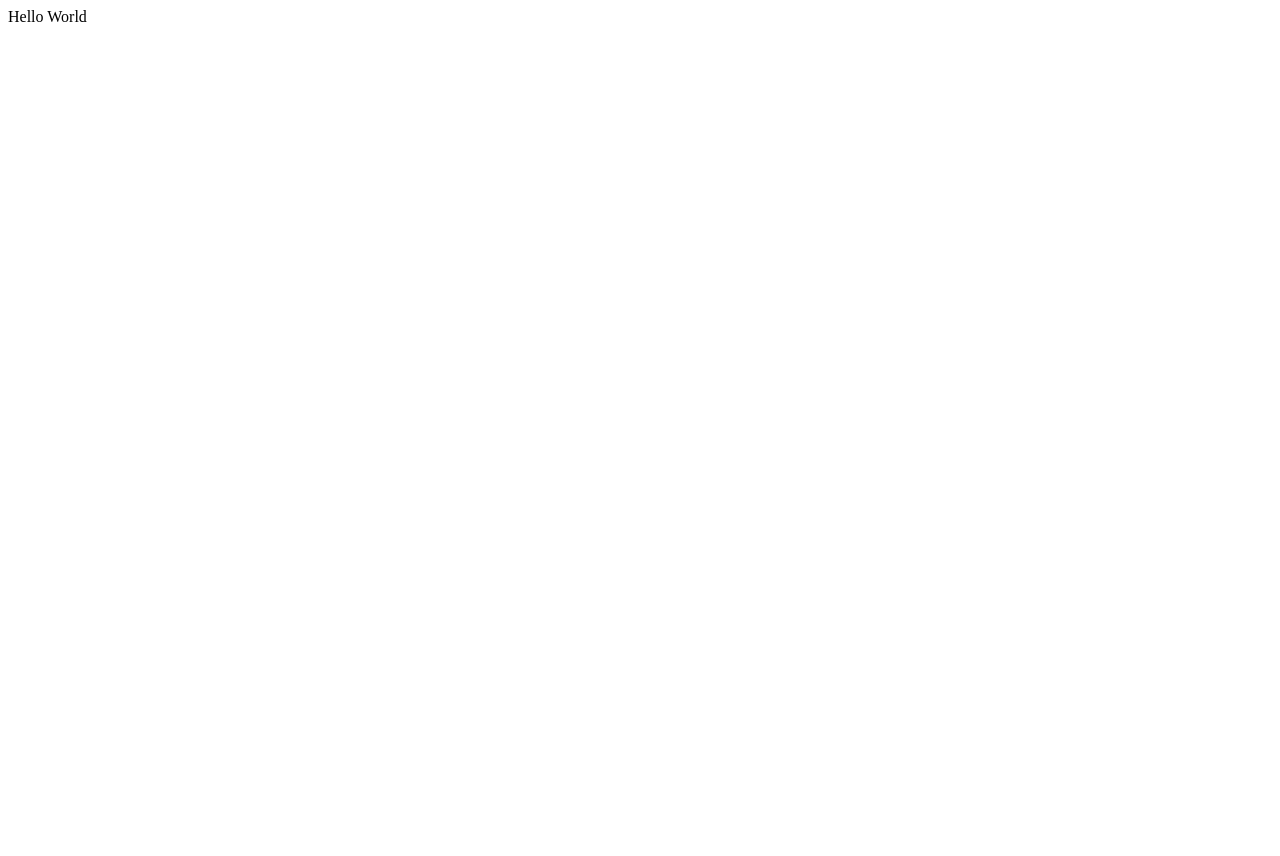
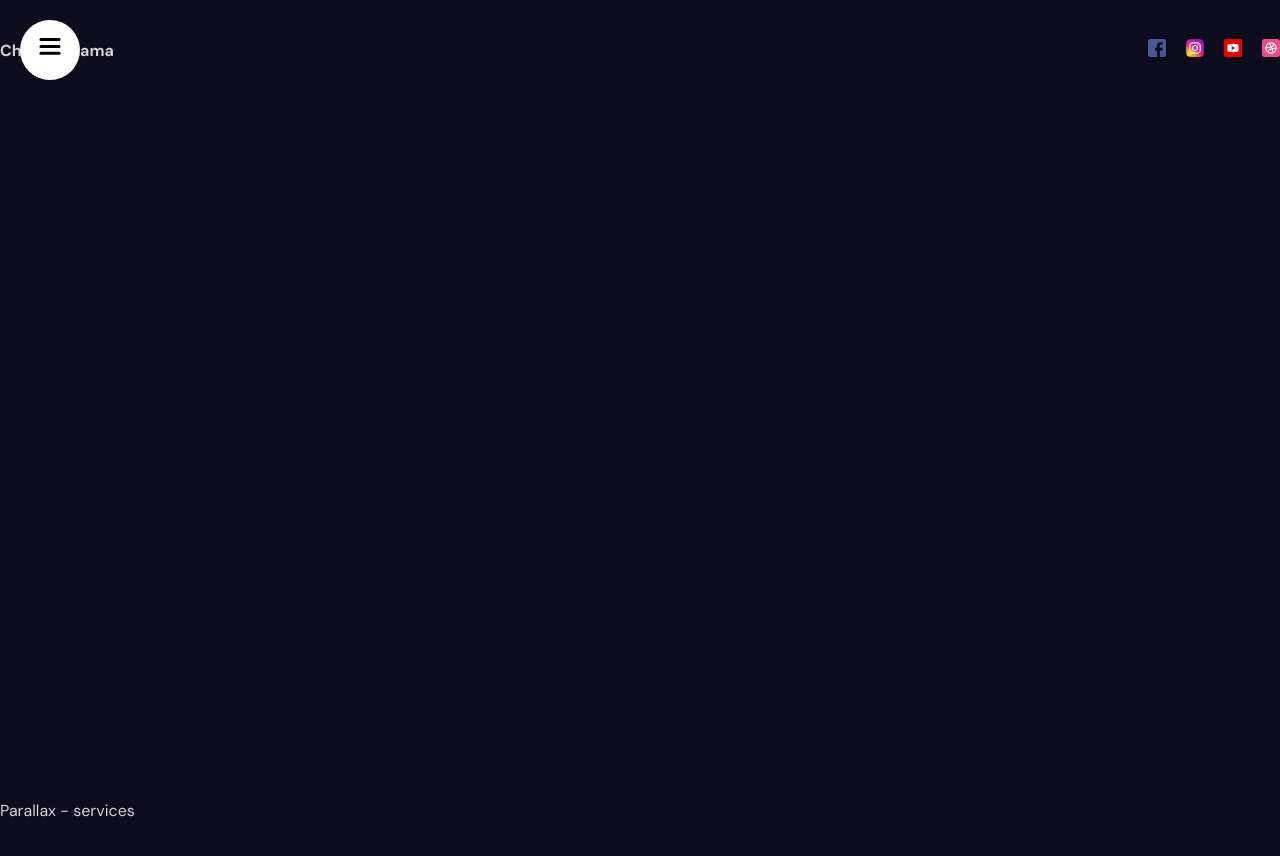
Before and after one commit to iamme24cl/portfolio, a React (Vite) app: page / in a window 1280 px wide. Shown: the top 856 px of the page. Before the commit the page ends 800 px from the top, so only its background shows below. Built offline with nearby package versions, Linux system fonts and the light colour scheme.

Commit message:
added Navbar component

```diff
--- a/src/App.jsx
+++ b/src/App.jsx
@@ -1,5 +1,27 @@
+import Navbar from "./components/navbar/Navbar";
+import "./app.scss"
+
+
 const App = () => {
-  return <div>Hello World</div>;
+  return (
+    <div>
+      <section id="Homepage">
+        <Navbar />
+      </section>
+      <section id="Services">
+        Parallax - services
+      </section>
+      <section>
+        Services
+      </section>
+      <section id="Portfolio">
+        Parallax - portfolio
+      </section>
+      <section id="Contact">
+        Contact
+      </section>
+    </div>
+  );
 };
 
 export default App;
--- /dev/null
+++ b/src/app.scss
@@ -0,0 +1,42 @@
+html {
+    scroll-snap-type: y mandatory;
+    scroll-behavior: smooth;
+}
+
+* {
+    padding: 0;
+    margin: 0;
+    box-sizing: border-box;
+    font-family: "DM Sans", sans-serif;
+}
+
+body {
+    background-color: #0c0c1d;
+    color: lightgray;
+}
+
+a {
+    text-decoration: none;
+    color: inherit;
+}
+
+section {
+    height: 100vh;
+    scroll-snap-align: center;
+}
+
+@mixin mobile {
+    @media (max-width: 738px) {
+      @content;
+    }
+  }
+@mixin tablet {
+@media (max-width: 1024px) {
+    @content;
+}
+}
+@mixin desktop {
+@media (max-width: 1366px) {
+    @content;
+}
+}
--- /dev/null
+++ b/src/components/navbar/Navbar.jsx
@@ -0,0 +1,36 @@
+import "./navbar.scss";
+import { motion } from "framer-motion";
+import Sidebar from "../sidebar/Sidebar";
+
+const Navbar = () => {
+  return (
+    <div className="navbar">
+      <Sidebar />
+      <div className="wrapper">
+        <motion.span
+          initial={{ opacity: 0, scale: 0.5 }}
+          animate={{ opacity: 1, scale: 1 }}
+          transition={{ duration: 0.5 }}
+        >
+        Chandra Lama
+        </motion.span>
+        <div className="social">
+          <a href="#">
+            <img src="/facebook.png" alt="" />
+          </a>
+          <a href="#">
+            <img src="/instagram.png" alt="" />
+          </a>
+          <a href="#">
+            <img src="/youtube.png" alt="" />
+          </a>
+          <a href="#">
+            <img src="/dribbble.png" alt="" />
+          </a>
+        </div>
+      </div>
+    </div>
+  );
+};
+
+export default Navbar;
--- /dev/null
+++ b/src/components/navbar/navbar.scss
@@ -0,0 +1,37 @@
+@import "../../app.scss";
+
+.navbar {
+    height: 100px;
+
+    .wrapper {
+        max-width: 1366px;
+        margin: auto;
+        display: flex;
+        align-items: center;
+        justify-content: space-between;
+        height: 100%;
+
+        @include mobile {
+            justify-content: flex-end;
+            padding: 20px;
+        }
+
+        span {
+            font-weight: bold;
+
+            @include mobile {
+                display: none;
+            }
+        }
+
+        .social {
+            display: flex;
+            gap: 20px;
+
+            img {
+                width: 18px;
+                height: 18px;
+            }
+        }
+    }
+}
--- /dev/null
+++ b/src/components/sidebar/Sidebar.jsx
@@ -0,0 +1,38 @@
+import { useState } from "react";
+import { motion } from "framer-motion";
+import Links from "./links/Links";
+import "./sidebar.scss";
+import ToggleButton from "./toggleButton/ToggleButton";
+
+const variants = {
+  open: {
+    clipPath: "circle(1200px at 50px 50px)",
+    transition: {
+      type: "spring",
+      stiffness: 20,
+    },
+  },
+  closed: {
+    clipPath: "circle(30px at 50px 50px)",
+    transition: {
+      delay: 0.5,
+      type: "spring",
+      stiffness: 400,
+      damping: 40,
+    },
+  },
+};
+const Sidebar = () => {
+  const [open, setOpen] = useState(false);
+
+  return (
+    <motion.div className="sidebar" animate={open ? "open" : "closed"}>
+      <motion.div className="bg" variants={variants}>
+        <Links />
+      </motion.div>
+      <ToggleButton setOpen={setOpen} />
+    </motion.div>
+  );
+};
+
+export default Sidebar;
--- /dev/null
+++ b/src/components/sidebar/links/Links.jsx
@@ -0,0 +1,47 @@
+import { motion } from "framer-motion";
+
+const variants = {
+  open: {
+    transition: {
+      staggerChildren: 0.1,
+    },
+  },
+  closed: {
+    transition: {
+      staggerChildren: 0.05,
+      staggerDirection: -1,
+    },
+  },
+};
+const itemVariants = {
+  open: {
+    y: 0,
+    opacity: 1,
+  },
+  closed: {
+    y: 50,
+    opacity: 0,
+  },
+};
+
+const Links = () => {
+  const items = ["Homepage", "Services", "Portfolio", "Contact", "About"];
+
+  return (
+    <motion.div className="links" variants={variants}>
+      {items.map((item) => (
+        <motion.a
+          href={`#${item}`}
+          key={item}
+          variants={itemVariants}
+          whileHover={{ scale: 1.1 }}
+          whileTap={{ scale: 0.95 }}
+        >
+          {item}
+        </motion.a>
+      ))}
+    </motion.div>
+  );
+};
+
+export default Links;
--- /dev/null
+++ b/src/components/sidebar/sidebar.scss
@@ -0,0 +1,56 @@
+@import "../../app.scss";
+.sidebar {
+  display: flex;
+  flex-direction: column;
+  align-items: center;
+  justify-content: center;
+  background-color: white;
+  color: black;
+
+  .bg {
+    z-index: 999;
+    position: fixed;
+    top: 0;
+    left: 0;
+    bottom: 0;
+    width: 400px;
+    background: white;
+
+    @include mobile {
+      width: 200px;
+    }
+
+    .links {
+      position: absolute;
+      width: 100%;
+      height: 100%;
+      display: flex;
+      flex-direction: column;
+      align-items: center;
+      justify-content: center;
+      gap: 20px;
+
+      a {
+        font-size: 40px;
+
+        @include mobile {
+          font-size: 20px;
+        }
+      }
+    }
+  }
+
+  button {
+    z-index: 999;
+    position: fixed;
+    width: 50px;
+    height: 50px;
+    border-radius: 50%;
+    position: fixed;
+    top: 25px;
+    left: 25px;
+    background-color: transparent;
+    border: none;
+    cursor: pointer;
+  }
+}
--- /dev/null
+++ b/src/components/sidebar/toggleButton/ToggleButton.jsx
@@ -0,0 +1,40 @@
+import { motion } from "framer-motion";
+
+const ToggleButton = ({ setOpen }) => {
+  return (
+    <button onClick={() => setOpen((prev) => !prev)}>
+      <svg width="23" height="23" viewBox="0 0 23 23">
+        <motion.path
+          strokeWidth="3"
+          stroke="black"
+          strokeLinecap="round"
+          variants={{
+            closed: { d: "M 2 2.5 L 20 2.5" },
+            open: { d: "M 3 16.5 L 17 2.5" },
+          }}
+        />
+        <motion.path
+          strokeWidth="3"
+          stroke="black"
+          strokeLinecap="round"
+          d="M 2 9.423 L 20 9.423"
+          variants={{
+            closed: { opacity: 1 },
+            open: { opacity: 0 },
+          }}
+        />
+        <motion.path
+          strokeWidth="3"
+          stroke="black"
+          strokeLinecap="round"
+          variants={{
+            closed: { d: "M 2 16.346 L 20 16.346" },
+            open: { d: "M 3 2.5 L 17 16.346" },
+          }}
+        />
+      </svg>
+    </button>
+  );
+};
+
+export default ToggleButton;
```
